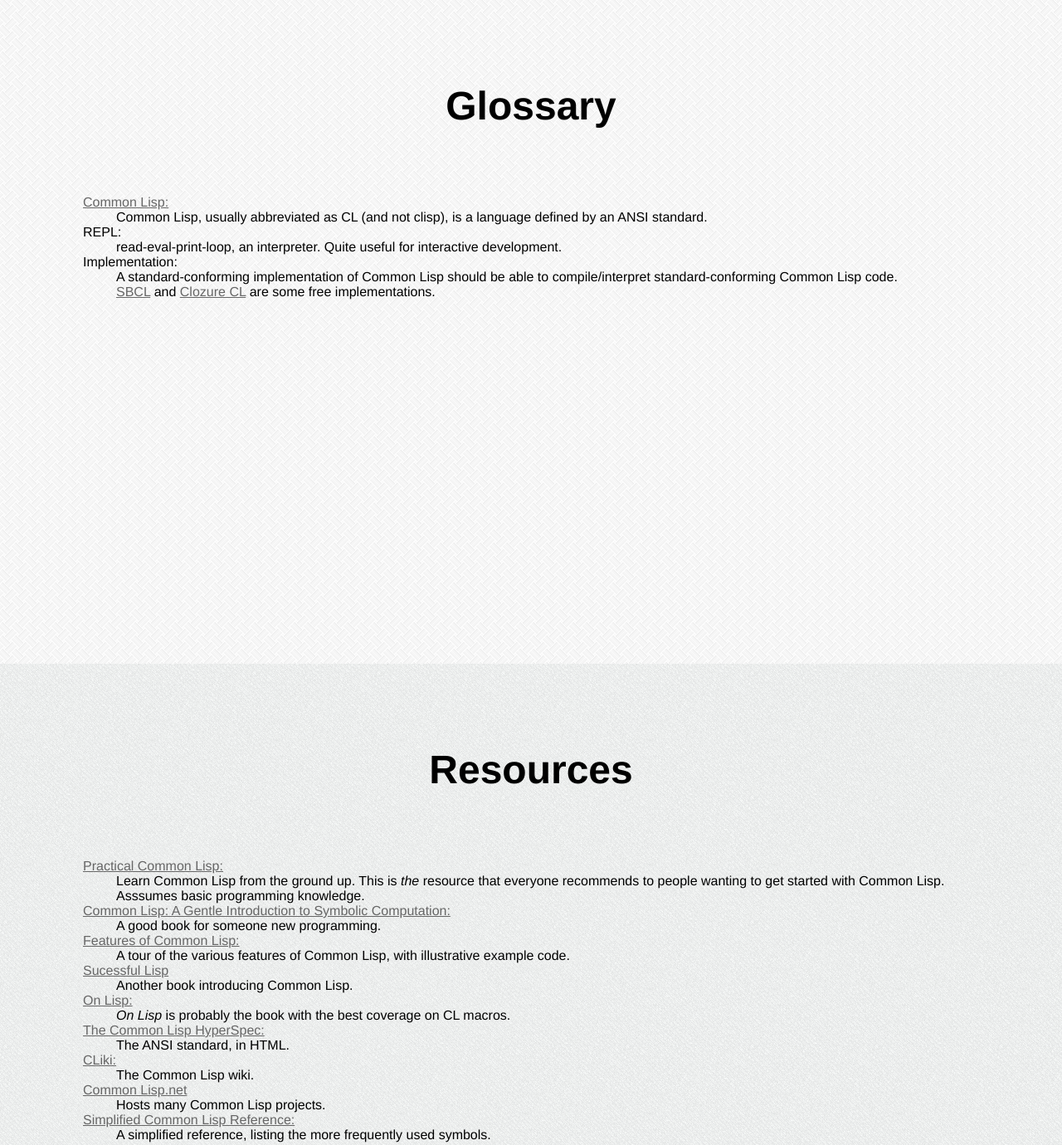
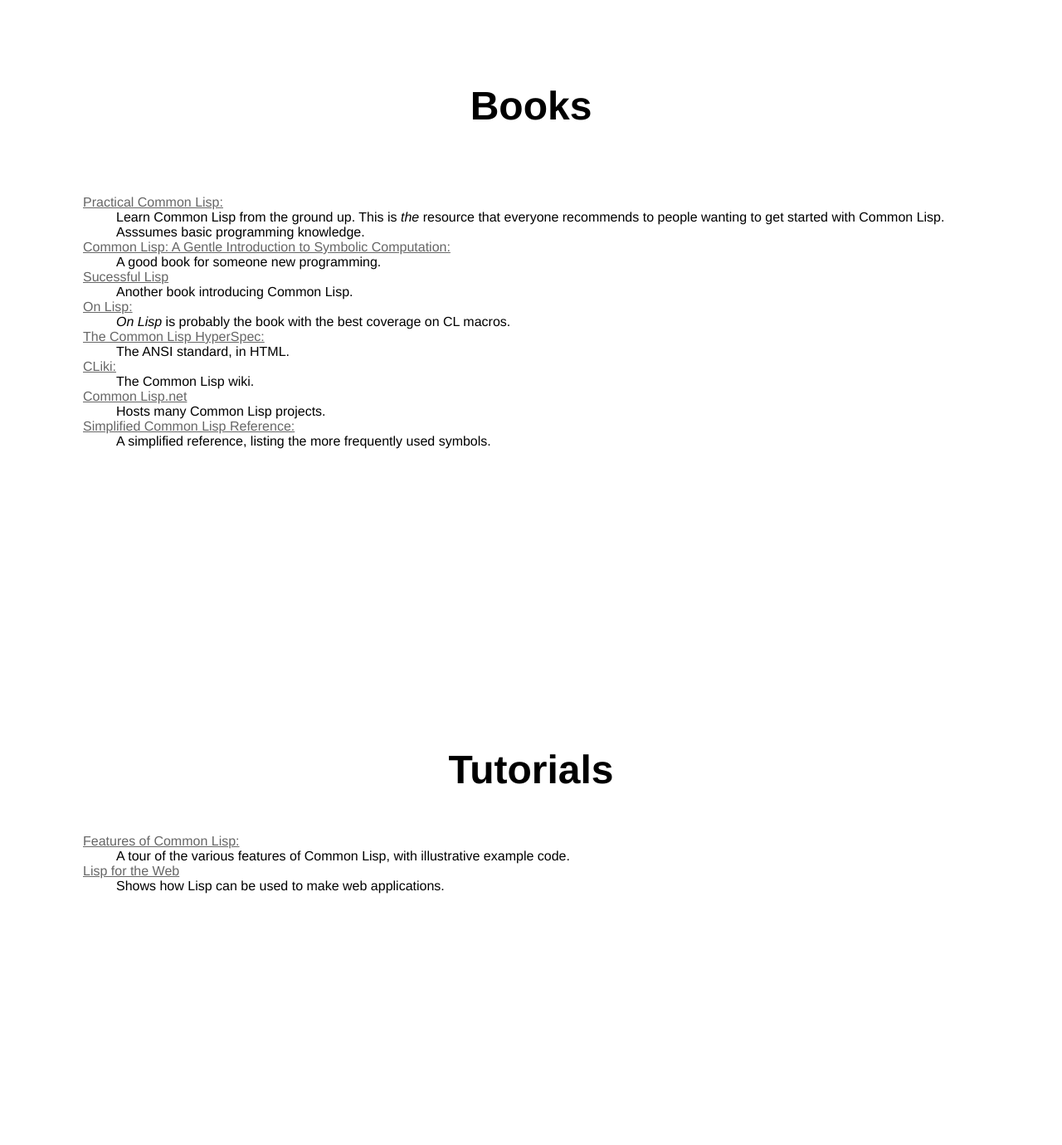
Before and after one commit to ralt/gettingstartedwithcommonlisp, a plain HTML site: page index.html in a window 1280 px wide. Shown: the part 800-2180 px from the top of the page at 83% size. Drawn offline with Linux system fonts and the light colour scheme.

Commit message:
Add Books and Tutorials sections

```diff
--- a/index.html
+++ b/index.html
@@ -9,7 +9,8 @@
     <div id="menu">
         <ul>
             <li class="active"><a href="#header">Home</a></li>
-            <li><a href="#resources">Resources</a></li>
+            <li><a href="#books">Books</a></li>
+            <li><a href="#tutorials">Tutorials</a></li>
             <li><a href="#implementations">Implementations</a></li>
             <li><a href="#tools">Tools</a></li>
 			<li><a href="#glossary">Glossary</a></li>
@@ -25,38 +26,8 @@
             </p>
         </header>
 
-        <div id="glossary" class="slide">
-            <h2>Glossary</h2>
-
-            <dl>
-                <dt><a href="http://en.wikipedia.org/wiki/Common_Lisp">Common
-                Lisp:</a></dt>
-                <dd>
-                Common Lisp, usually abbreviated as CL (and not clisp), is a language defined by
-                an ANSI standard.
-                </dd>
-
-                <dt>REPL:</dt>
-                <dd>
-                read-eval-print-loop, an interpreter. Quite useful for
-                interactive development.
-                </dd>
-
-                <dt>Implementation:</dt>
-                <dd>
-                  A standard-conforming implementation of Common Lisp
-                  should be able to compile/interpret
-                  standard-conforming Common Lisp code. <br>
-
-                  <a href="http://www.sbcl.org">SBCL</a>
-                  and <a href="http://ccl.clozure.com/">Clozure
-                  CL</a> are some free implementations.
-                </dd>
-            </dl>
-        </div>
-
-        <div id="resources" class="slide">
-            <h2>Resources</h2>
+        <div id="books" class="slide">
+            <h2>Books</h2>
 
             <dl>
                 <dt>
@@ -78,14 +49,6 @@
 
                 <dd>
                   A good book for someone new programming.
-                </dd>
-
-                <dt>
-                  <a href="http://random-state.net/features-of-common-lisp.html"> Features of Common Lisp: </a>
-                </dt>
-
-                <dd>
-                  A tour of the various features of Common Lisp, with illustrative example code.
                 </dd>
 
                 <dt>
@@ -138,6 +101,28 @@
                 </dd>
             </dl>
         </div>
+
+		<div id="tutorials" class="slide">
+
+		  <h2> Tutorials </h2>
+
+          <dt>
+            <a href="http://random-state.net/features-of-common-lisp.html"> Features of Common Lisp: </a>
+          </dt>
+
+          <dd>
+            A tour of the various features of Common Lisp, with illustrative example code.
+          </dd>
+
+		  <dt>
+			<a href="http://www.adampetersen.se/articles/lispweb.htm"> Lisp for the Web </a>
+		  </dt>
+
+		  <dd>
+			Shows how Lisp can be used to make web applications.
+		  </dd>
+
+		</div>
 
         <div id="implementations" class="slide">
 
@@ -208,6 +193,38 @@
                 </dd>
             </dl>
         </div>
+
+        <div id="glossary" class="slide">
+          <h2>Glossary</h2>
+
+          <dl>
+            <dt><a href="http://en.wikipedia.org/wiki/Common_Lisp">Common
+                Lisp:</a></dt>
+            <dd>
+              Common Lisp, usually abbreviated as CL (and not clisp), is a language defined by
+              an ANSI standard.
+            </dd>
+
+            <dt>REPL:</dt>
+            <dd>
+              read-eval-print-loop, an interpreter. Quite useful for
+              interactive development.
+            </dd>
+
+            <dt>Implementation:</dt>
+            <dd>
+              A standard-conforming implementation of Common Lisp
+              should be able to compile/interpret
+              standard-conforming Common Lisp code. <br>
+
+              <a href="http://www.sbcl.org">SBCL</a>
+              and <a href="http://ccl.clozure.com/">Clozure
+                CL</a> are some free implementations.
+            </dd>
+          </dl>
+        </div>
+
+
     </article>
 
     <script src="assets/js/bundle.js"></script>
```
